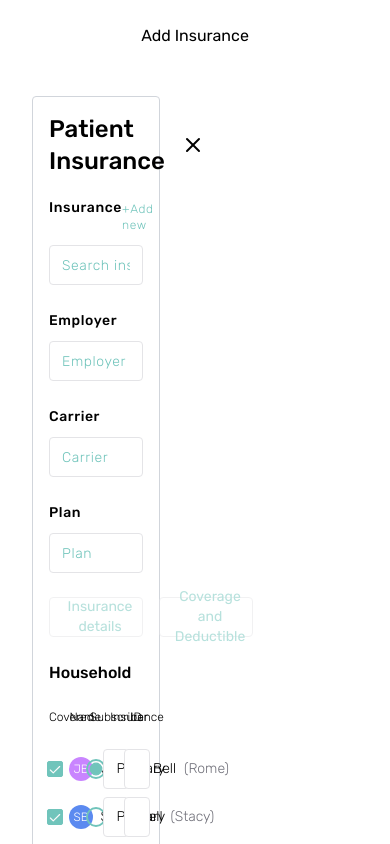
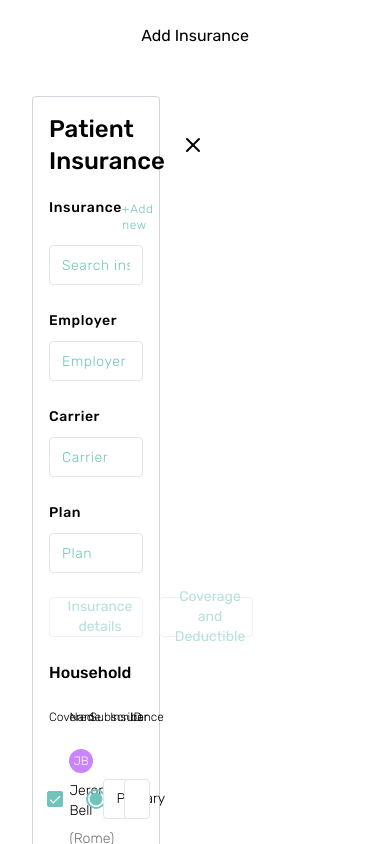
Before and after one commit to johncarmack1984/neem-interview, a Next.js app: page / in a window 390 px wide. Shown: the top 844 px of the page. Built offline with nearby package versions, Linux system fonts and the light colour scheme.

Commit message:
Update flex and text properties for responsive design

```diff
--- a/components/household-member.tsx
+++ b/components/household-member.tsx
@@ -34,7 +34,7 @@ const HouseholdMember = ({
         className="self-center justify-self-center text-center"
       />
 
-      <div className="flex flex-nowrap items-center justify-start gap-2">
+      <div className="flex flex-wrap items-center justify-start gap-2 md:flex-nowrap">
         <Avatar
           className={cn(
             member.faveColor,
@@ -43,7 +43,7 @@ const HouseholdMember = ({
         >
           <AvatarFallback>{initials}</AvatarFallback>
         </Avatar>
-        <span className="whitespace-nowrap text-sm font-light capitalize">
+        <span className="text-sm font-light capitalize md:whitespace-nowrap">
           {member.name}
         </span>
         <span className="text-sm text-zinc-500 dark:text-zinc-400">
```
